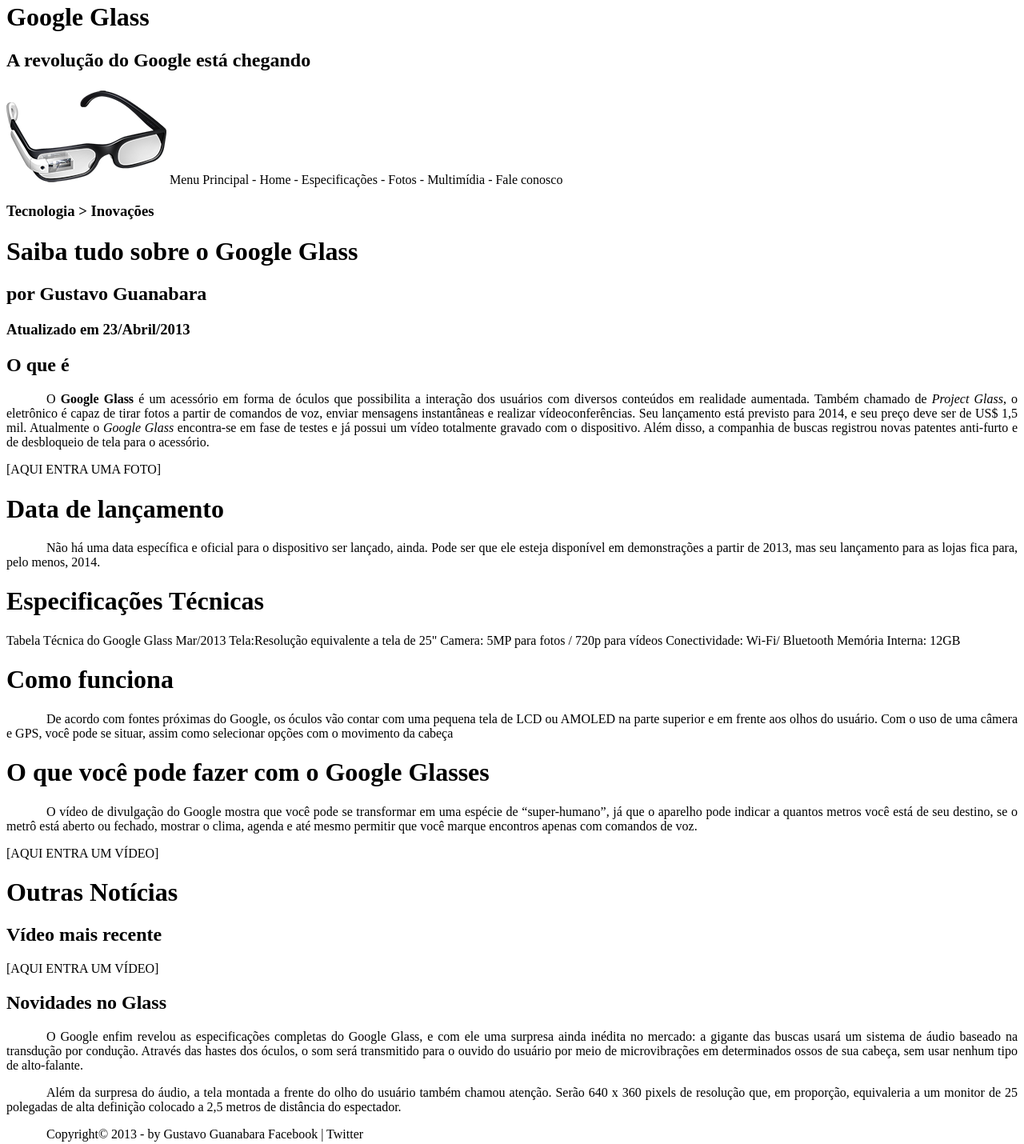
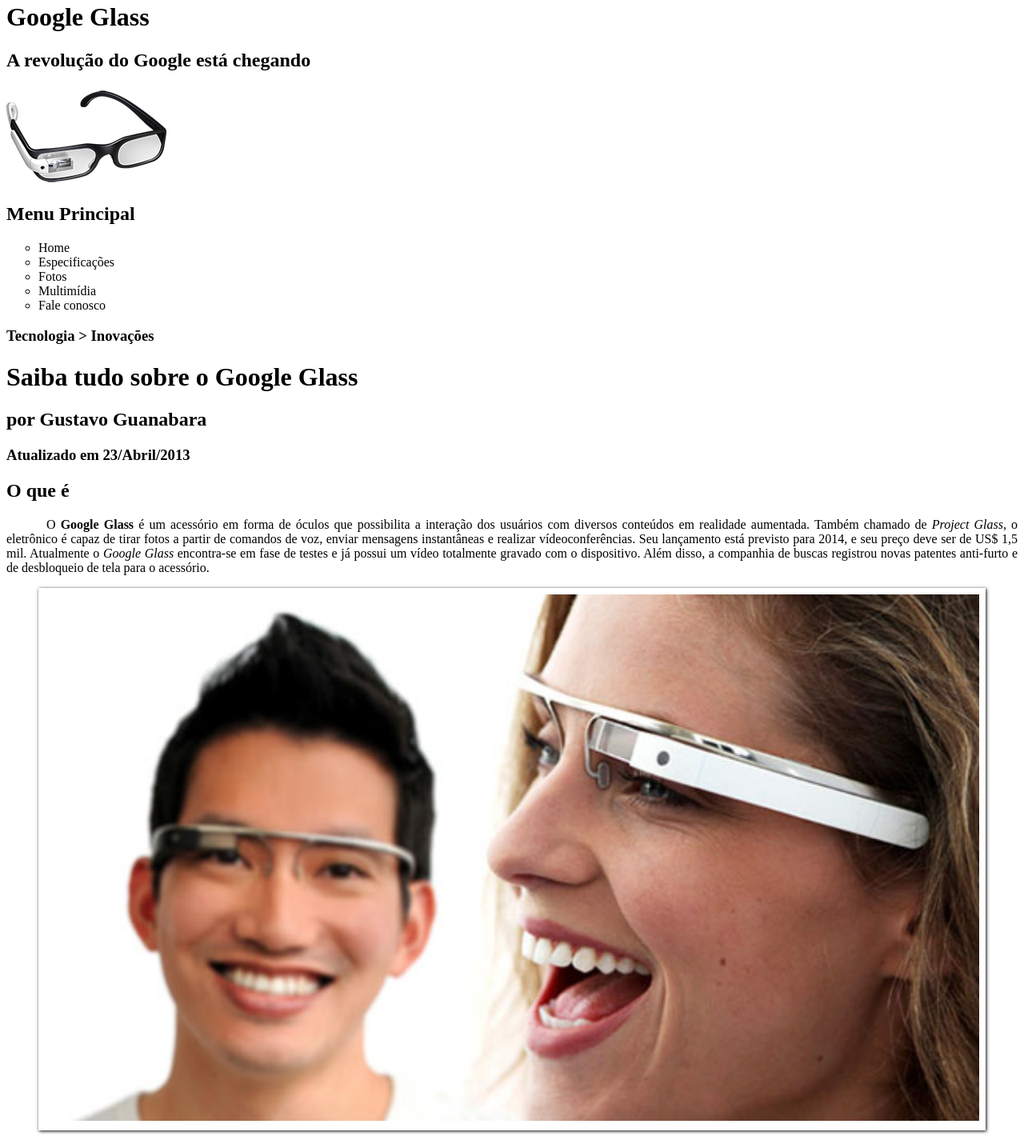
Before and after one commit to ju-c-lopes/minha_aula_html5_Guanabara, a plain HTML site: page index.html in a window 1280 px wide. Shown: the part 18-1448 px from the top of the page at 80% size. Drawn offline with Linux system fonts and the light colour scheme.

Commit message:
Aula até listas

```diff
--- a/_css/estilo.css
+++ b/_css/estilo.css
@@ -0,0 +1,41 @@
+@charset "UTF-8";
+
+body{
+    background-color: white;
+	color: rgba(0,0,0,1):
+}
+p{
+	text-align: justify;
+	text-indent: 50px;
+}
+
+
+/* Formatação de imagens com legendas */
+
+figure.foto-legenda {
+	position: relative;
+	border: 8px solid white;
+	box-shadow: 1px 1px 4px black;
+}
+
+figure.foto-legenda img {
+	width: 100%;
+	heigth: 100%;
+}
+
+figure.foto-legenda figcaption {
+	opacity: 0;
+	position: absolute;
+	top: 0px;
+	background-color: rgba(0,0,0,.4);
+	color: white;
+	width: 100%;
+	height: 100%;
+	padding: 10px;
+	box-sizing: border-box;
+	transition: 1.5s;
+}
+
+figure.foto-legenda figcaption:hover {
+	opacity: 1;
+}
--- a/index.html
+++ b/index.html
@@ -4,12 +4,7 @@
 <head>
 	<meta charset="UTF-8"/>
 	<title>Tudo Sobre Google Glas</title>
-	<style>
-		p{
-			text-align: justify;
-			text-indent: 50px;
-		}
-	</style>
+    <link rel="stylesheet" type="text/css" href="_css/estilo.css"/>
 </head>
 <body>
 <div id="interface">
@@ -22,12 +17,16 @@
 
 	<img src="_imagens/glass-oculos-preto-peq.png"/>
 
-Menu Principal
-- Home
-- Especificações
-- Fotos
-- Multimídia
-- Fale conosco
+<nav>
+	<h1>Menu Principal</h1>
+	<ul type="circle">
+		<li>Home</li>
+		<li>Especificações</li>
+		<li>Fotos</li>
+		<li>Multimídia</li>
+		<li>Fale conosco</li>
+	</ul>
+</nav>
 
 	</header>
 
@@ -41,7 +40,13 @@
 <h2>O que é</h2>
 <p>O <span style="font-weight: 900;">Google Glass</span> é um acessório em forma de óculos que possibilita a interação dos usuários com diversos conteúdos em realidade aumentada. Também chamado de <i>Project Glass</i>, o eletrônico é capaz de tirar fotos a partir de comandos de voz, enviar mensagens instantâneas e realizar vídeo&shy;con&shy;fe&shy;rên&shy;cias. Seu lançamento está previsto para 2014, e seu preço deve ser de US$ 1,5 mil. Atualmente o <em>Google Glass</em> encontra-se em fase de testes e já possui um vídeo totalmente gravado com o dispositivo. Além disso, a companhia de buscas registrou novas patentes anti-furto e de desbloqueio de tela para o acessório.</p>
 
-[AQUI ENTRA UMA FOTO]
+<figure class="foto-legenda">
+    <img src="_imagens/glass-quadro-homem-mulher.jpg"/>
+	<figcaption>
+	<h3>Google Glass</h3>
+	<p>Uma nova maneira de ver o mundo.</p>
+	</figcaption>
+</figure>
 
 <h1>Data de lançamento</h1>
 <p>Não há uma data específica e oficial para o dispositivo ser lançado, ainda. Pode ser que ele esteja disponível em demonstrações a partir de 2013, mas seu lançamento para as lojas fica para, pelo menos, 2014.</p>
```
